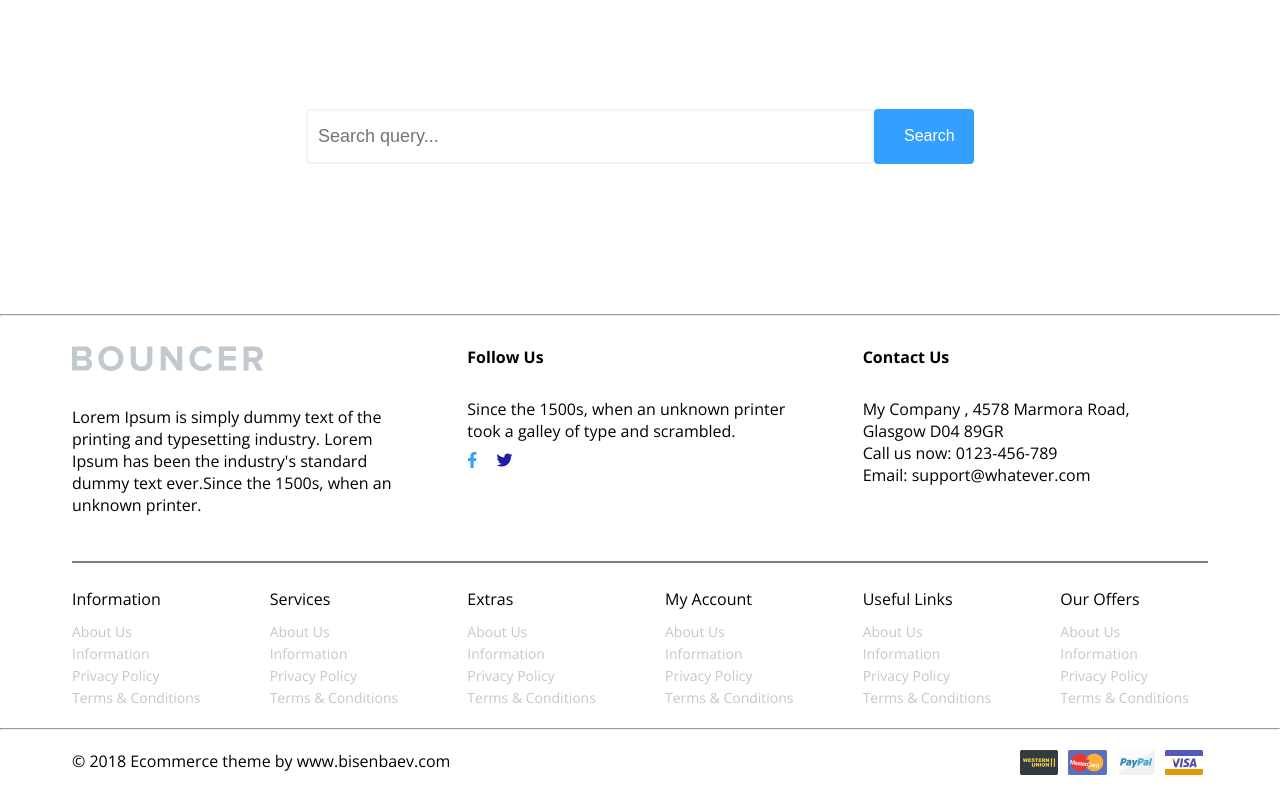
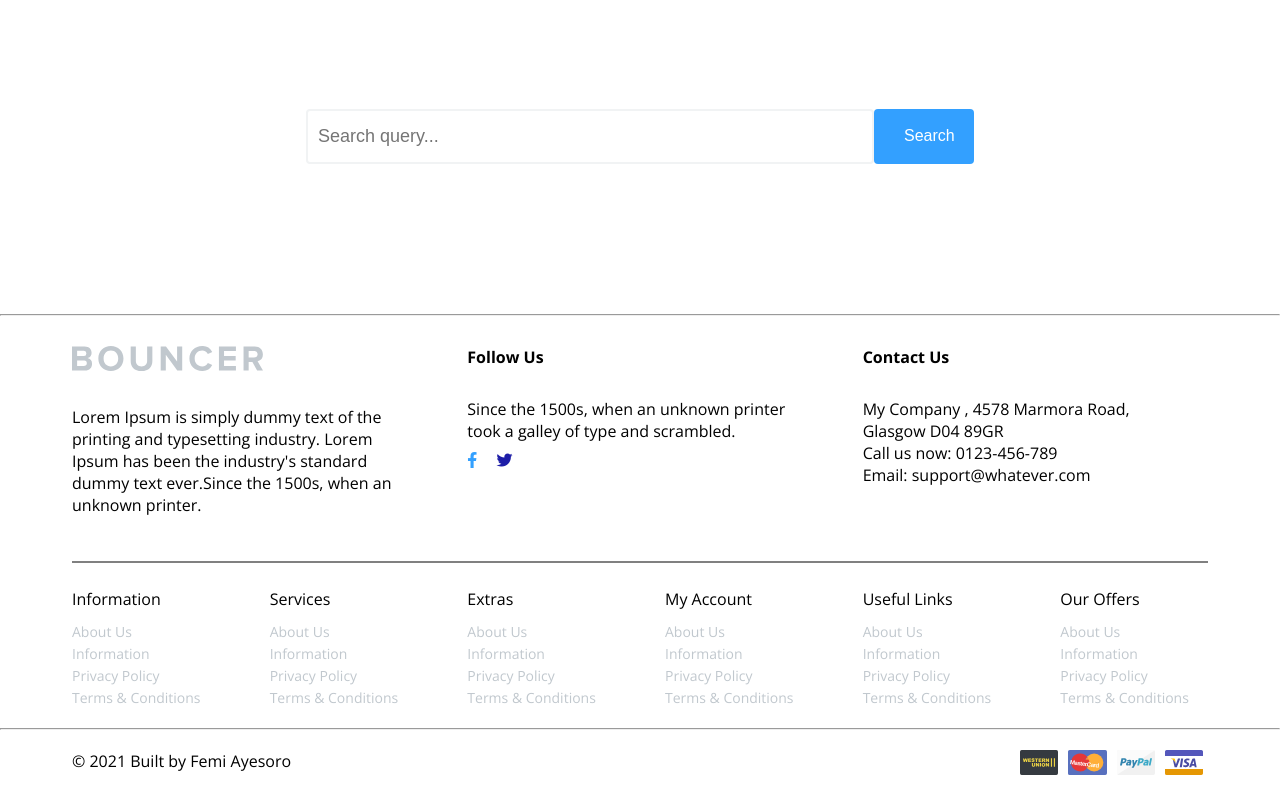
Before and after one commit to AyesoroFemi/react-bouncer-project, a React (Create React App) app: page / in a window 1280 px wide. Shown: the part 4508-5308 px from the top of the page. Built offline with nearby package versions, Linux system fonts and the light colour scheme; the HTML template or start-up script is replaced by a standard one.

Commit message:
Update Footer.js

```diff
--- a/src/components/homepage/Footer.js
+++ b/src/components/homepage/Footer.js
@@ -9,7 +9,7 @@ function Footer() {
                 <div>
                     <div>
                         <p>
-                            © 2018 Ecommerce theme by www.bisenbaev.com
+                            © 2021 Built by Femi Ayesoro
                         </p>
                     </div>
                     <div>
```
